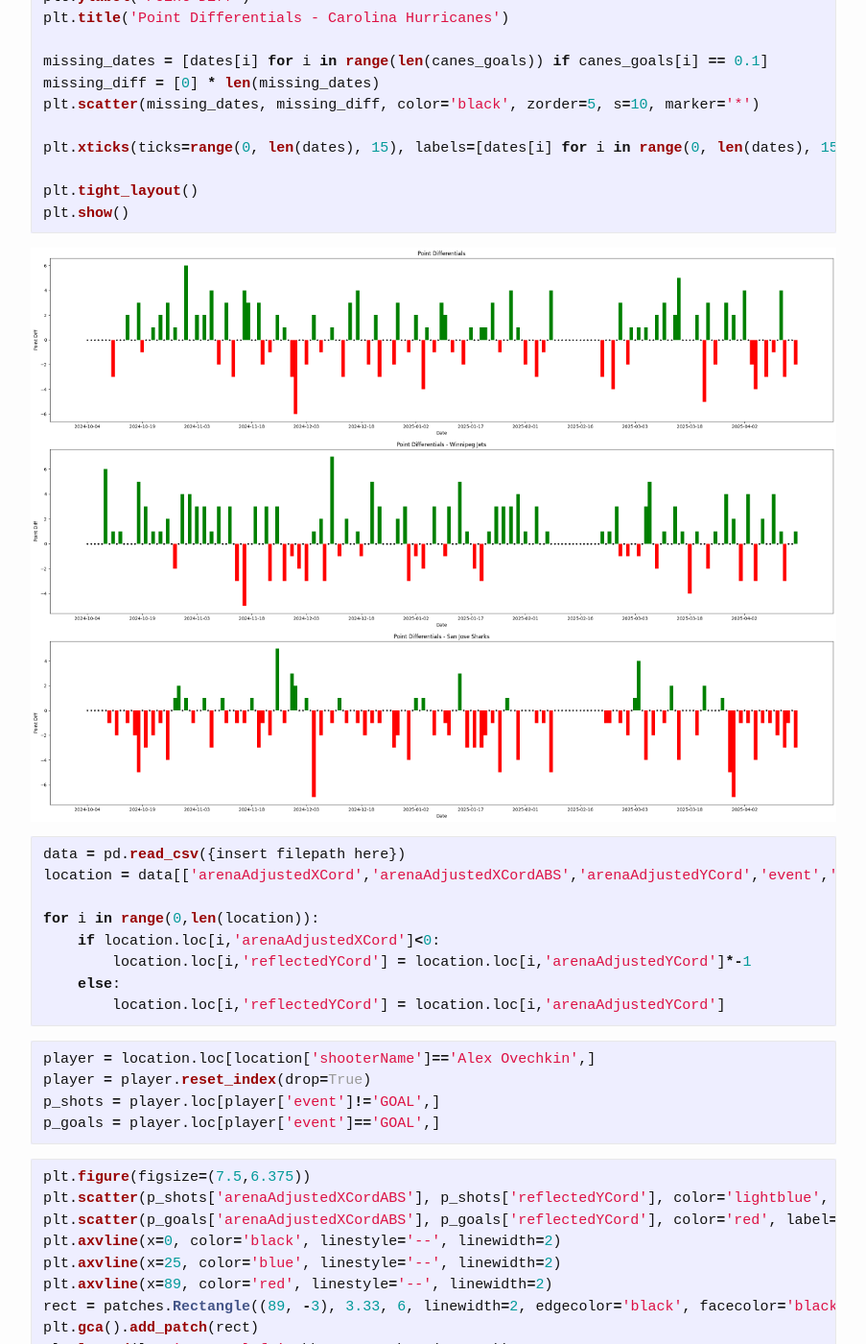
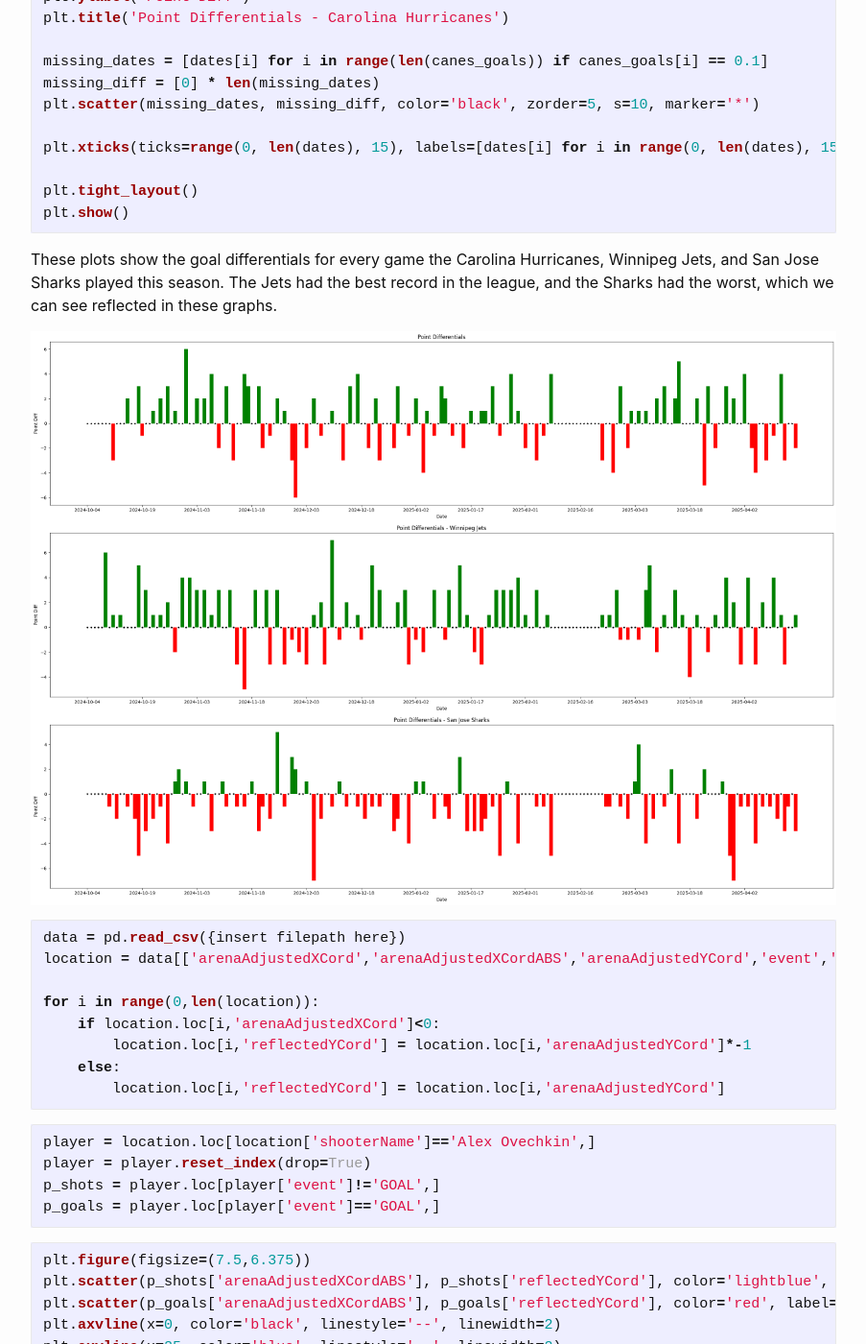
Before and after one commit to kbmoore02/NHL-Data-Analysis, a Jekyll site: the page built from _posts/2025-4-24-blog-hockey6.md, in a window 1280 px wide and 1400 px high, scrolled down 1021 px. Shown: the whole window at 96% size, without its empty margins (188-1091 px from the left). Built offline with Jekyll 4.4.1, drawn with Linux system fonts in a browser that asks for light colours; comment, search, counter and statistics services are not loaded; some of the changed text lies outside the part shown.

Commit message:
Update 2025-4-24-blog-hockey6.md

````diff
--- a/_posts/2025-4-24-blog-hockey6.md
+++ b/_posts/2025-4-24-blog-hockey6.md
@@ -51,6 +51,8 @@ plt.tight_layout()
 plt.show()
 ```
 
+These plots show the goal differentials for every game the Carolina Hurricanes, Winnipeg Jets, and San Jose Sharks played this season. The Jets had the best record in the league, and the Sharks had the worst, which we can see reflected in these graphs.
+
 <img src="https://raw.githubusercontent.com/kbmoore02/NHL-Data-Analysis/main/assets/images/canes_pts_diff.png" style="width:1000px; vertical-align: top;" />
 <img src="https://raw.githubusercontent.com/kbmoore02/NHL-Data-Analysis/main/assets/images/jets_pts_diff.png" style="width:1000px; vertical-align: top;" />
 <img src="https://raw.githubusercontent.com/kbmoore02/NHL-Data-Analysis/main/assets/images/sharks_pts_diff.png" style="width:1000px; vertical-align: top;" />
@@ -87,4 +89,6 @@ plt.title('Alex Ovechkin Attempted Shots 2007-2025')
 plt.show()
 ```
 
+This plot shows the location of every shot taken by Alex Ovechkin from 2007-2025.
+
 <img src="https://raw.githubusercontent.com/kbmoore02/NHL-Data-Analysis/main/assets/images/ovi_goals.png" style="width:600px; vertical-align: top;" />
````
